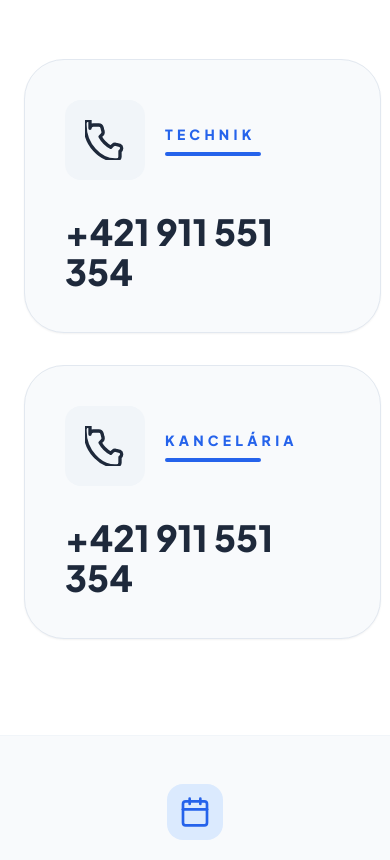
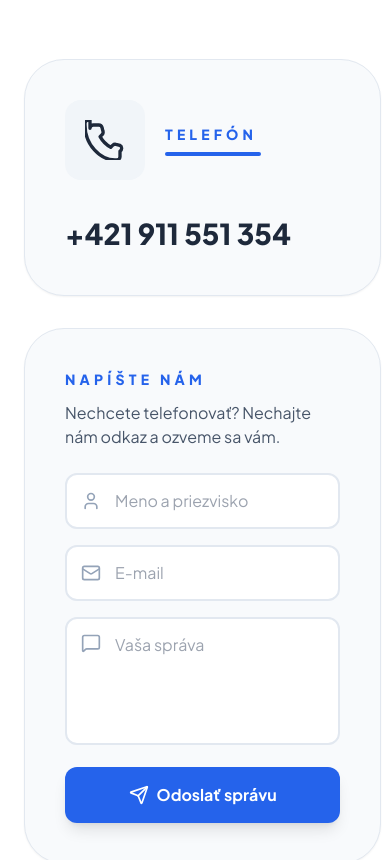
Before and after one commit to lukaskrasny55/tmshydra.com, a React (Vite) app: page /kontakt in a window 390 px wide. Shown: the part 1320-2180 px from the top of the page. Built offline with nearby package versions, Linux system fonts and the light colour scheme.

Commit message:
Consolidate Kontakt phone cards, resize mobile font, add contact form

```diff
--- a/api/send-email.js
+++ b/api/send-email.js
@@ -126,7 +126,7 @@ function companyInquiryEmail({ name, email, message }) {
   return {
     subject: `Nový dopyt z webu – ${forHeader(name)}`,
     html: wrapEmail(`
-      <h2 style="color:${BRAND.heading};margin-bottom:16px;">Nový dopyt z kalkulačky</h2>
+      <h2 style="color:${BRAND.heading};margin-bottom:16px;">Nový dopyt z webu</h2>
       <p><b>Meno:</b> ${name}</p>
       <p><b>Email:</b> ${email}</p>
       <p><b>Správa:</b><br>${message}</p>
--- /dev/null
+++ b/components/ContactForm.tsx
@@ -0,0 +1,96 @@
+import React, { useState } from 'react';
+import { User, Mail, MessageSquare, Send, CheckCircle } from 'lucide-react';
+import { trackConversion } from './GoogleAds';
+
+export const ContactForm: React.FC = () => {
+  const [form, setForm] = useState({ name: '', email: '', message: '' });
+  const [isSubmitting, setIsSubmitting] = useState(false);
+  const [isSubmitted, setIsSubmitted] = useState(false);
+
+  const handleSubmit = async (e: React.FormEvent) => {
+    e.preventDefault();
+    setIsSubmitting(true);
+
+    try {
+      const response = await fetch('/api/send-email', {
+        method: 'POST',
+        headers: { 'Content-Type': 'application/json' },
+        body: JSON.stringify({
+          name: form.name,
+          email: form.email,
+          message: form.message,
+        }),
+      });
+
+      if (!response.ok) {
+        throw new Error('Chyba odoslania');
+      }
+
+      setIsSubmitted(true);
+      trackConversion('form');
+    } catch (err) {
+      alert('Chyba pri odoslaní správy. Skúste to prosím neskôr, alebo nám rovno zavolajte.');
+    } finally {
+      setIsSubmitting(false);
+    }
+  };
+
+  if (isSubmitted) {
+    return (
+      <div className="text-center py-6">
+        <div className="w-16 h-16 bg-green-100 rounded-full flex items-center justify-center mx-auto mb-4">
+          <CheckCircle className="w-8 h-8 text-green-600" />
+        </div>
+        <p className="text-lg font-bold text-slate-900 mb-1">Správa odoslaná!</p>
+        <p className="text-slate-600 text-sm">Ozveme sa vám čo najskôr.</p>
+      </div>
+    );
+  }
+
+  return (
+    <form onSubmit={handleSubmit} className="space-y-4">
+      <div className="relative">
+        <User className="absolute left-4 top-1/2 -translate-y-1/2 text-slate-400 w-5 h-5" />
+        <input
+          required
+          type="text"
+          placeholder="Meno a priezvisko"
+          value={form.name}
+          onChange={(e) => setForm({ ...form, name: e.target.value })}
+          className="w-full pl-12 pr-4 py-3.5 rounded-xl border-2 border-slate-200 bg-white focus:border-blue-500 focus:ring-0 outline-none transition-all"
+        />
+      </div>
+      <div className="relative">
+        <Mail className="absolute left-4 top-1/2 -translate-y-1/2 text-slate-400 w-5 h-5" />
+        <input
+          required
+          type="email"
+          placeholder="E-mail"
+          value={form.email}
+          onChange={(e) => setForm({ ...form, email: e.target.value })}
+          className="w-full pl-12 pr-4 py-3.5 rounded-xl border-2 border-slate-200 bg-white focus:border-blue-500 focus:ring-0 outline-none transition-all"
+        />
+      </div>
+      <div className="relative">
+        <MessageSquare className="absolute left-4 top-4 text-slate-400 w-5 h-5" />
+        <textarea
+          required
+          placeholder="Vaša správa"
+          value={form.message}
+          onChange={(e) => setForm({ ...form, message: e.target.value })}
+          rows={4}
+          maxLength={2000}
+          className="w-full pl-12 pr-4 py-3.5 rounded-xl border-2 border-slate-200 bg-white focus:border-blue-500 focus:ring-0 outline-none transition-all resize-none"
+        />
+      </div>
+      <button
+        type="submit"
+        disabled={isSubmitting}
+        className="w-full bg-blue-600 text-white py-4 rounded-xl font-bold hover:bg-blue-700 transition-all shadow-lg flex items-center justify-center gap-2 disabled:opacity-50"
+      >
+        <Send className="w-5 h-5" />
+        {isSubmitting ? 'Odosielam...' : 'Odoslať správu'}
+      </button>
+    </form>
+  );
+};
--- a/components/pages/ContactPage.tsx
+++ b/components/pages/ContactPage.tsx
@@ -1,5 +1,6 @@
 import React from 'react';
 import { BookingCalendar } from '../BookingCalendar';
+import { ContactForm } from '../ContactForm';
 import { trackConversion } from '../GoogleAds';
 
 export const ContactPage: React.FC = () => {
@@ -100,10 +101,10 @@ export const ContactPage: React.FC = () => {
               </div>
             </div>
 
-            {/* TELEFÓNY */}
+            {/* TELEFÓN + FORMULÁR */}
             <div className="space-y-8">
 
-              {/* TECHNIK */}
+              {/* TELEFÓN */}
               <div className="bg-slate-50 rounded-[2.5rem] p-10 border border-slate-200 shadow-sm">
                 <div className="flex items-center gap-5 mb-8">
 
@@ -126,7 +127,7 @@ export const ContactPage: React.FC = () => {
 
                   <div>
                     <p className="text-sm font-black uppercase tracking-[0.3em] text-blue-600">
-                      Technik
+                      Telefón
                     </p>
 
                     <div className="w-24 h-1 bg-blue-600 mt-2 rounded-full"></div>
@@ -136,49 +137,23 @@ export const ContactPage: React.FC = () => {
                 <a
                   href="tel:+421911551354"
                   onClick={() => trackConversion('call')}
-                  className="text-4xl font-black text-slate-800 hover:text-blue-600 transition"
+                  className="text-[1.8rem] sm:text-4xl font-black text-slate-800 hover:text-blue-600 transition"
                 >
                   +421 911 551 354
                 </a>
               </div>
 
-              {/* KANCELÁRIA */}
+              {/* KONTAKTNÝ FORMULÁR */}
               <div className="bg-slate-50 rounded-[2.5rem] p-10 border border-slate-200 shadow-sm">
-                <div className="flex items-center gap-5 mb-8">
+                <p className="text-sm font-black uppercase tracking-[0.3em] text-blue-600 mb-3">
+                  Napíšte nám
+                </p>
 
-                  <div className="w-20 h-20 rounded-2xl bg-slate-100 flex items-center justify-center">
-                    <svg
-                      xmlns="http://www.w3.org/2000/svg"
-                      className="w-10 h-10 text-slate-800"
-                      fill="none"
-                      viewBox="0 0 24 24"
-                      stroke="currentColor"
-                    >
-                      <path
-                        strokeLinecap="round"
-                        strokeLinejoin="round"
-                        strokeWidth={2}
-                        d="M3 5a2 2 0 012-2h3.28a2 2 0 011.94 1.515l.57 2.28a2 2 0 01-.45 1.91l-1.27 1.27a16 16 0 006.36 6.36l1.27-1.27a2 2 0 011.91-.45l2.28.57A2 2 0 0121 18.72V22a2 2 0 01-2 2h-1C9.163 24 0 14.837 0 3V2a2 2 0 012-2h1z"
-                      />
-                    </svg>
-                  </div>
+                <p className="text-slate-600 mb-6">
+                  Nechcete telefonovať? Nechajte nám odkaz a ozveme sa vám.
+                </p>
 
-                  <div>
-                    <p className="text-sm font-black uppercase tracking-[0.3em] text-blue-600">
-                      Kancelária
-                    </p>
-
-                    <div className="w-24 h-1 bg-blue-600 mt-2 rounded-full"></div>
-                  </div>
-                </div>
-
-                <a
-                  href="tel:+421911551354"
-                  onClick={() => trackConversion('call')}
-                  className="text-4xl font-black text-slate-800 hover:text-blue-600 transition"
-                >
-                  +421 911 551 354
-                </a>
+                <ContactForm />
               </div>
 
             </div>
```
